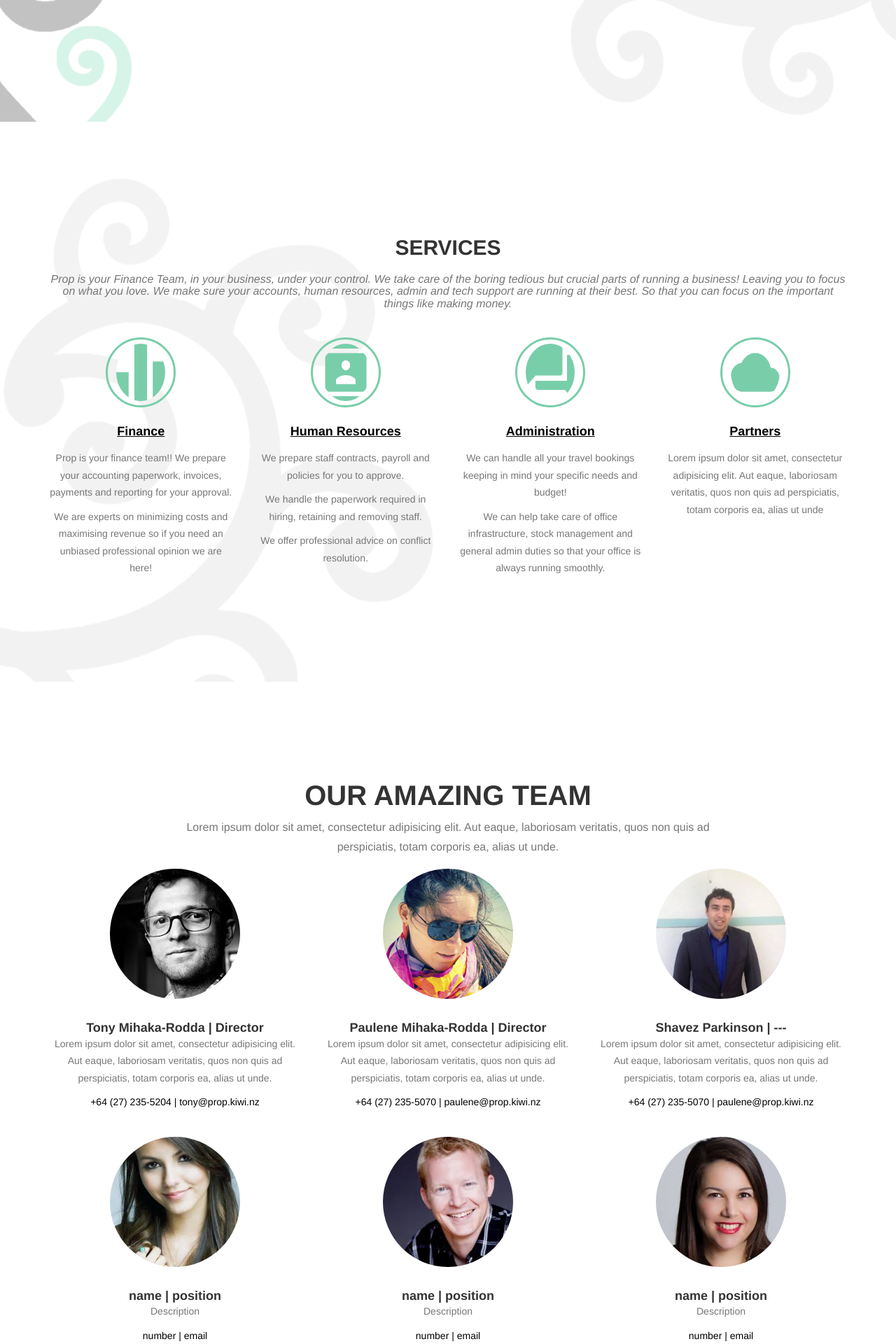
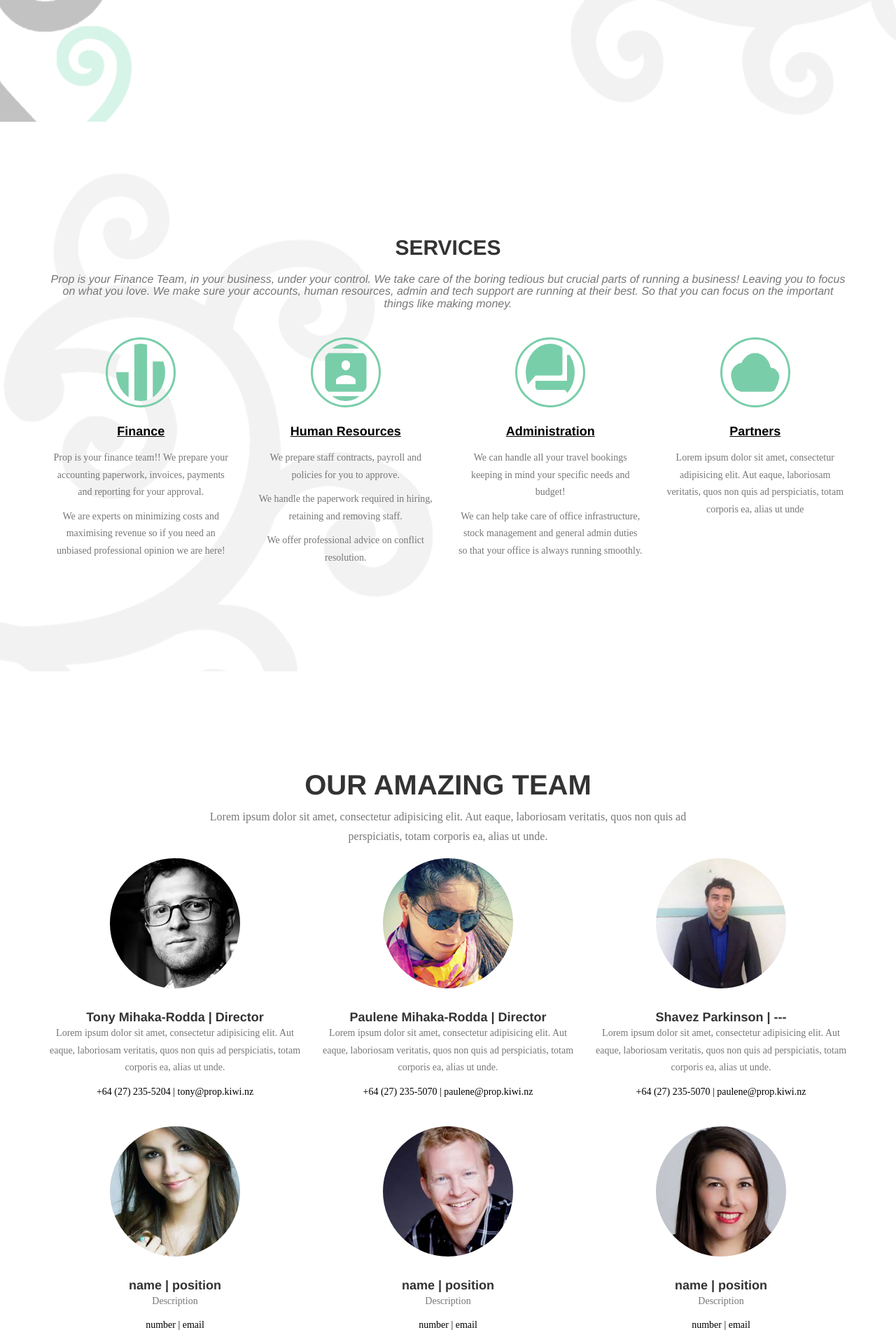
Before and after one commit to patelvine/prop., a PHP site: page / in a window 1280 px wide. Shown: the part 681-2601 px from the top of the page at 70% size. Run offline with PHP 8.4, Linux system fonts and the light colour scheme.

Commit message:
changed a few details

```diff
--- a/assets/css/style.css
+++ b/assets/css/style.css
@@ -9,7 +9,7 @@
 
 body {
   overflow-x: hidden;
-  font-family: "Roboto Slab", "Helvetica Neue", Helvetica, Arial, sans-serif;
+  font-family: "Roboto Slab";
 }
 .text-muted {
   color: #777777;
```
Also changed, not shown: package.json (+5 -6 lines), README.md, assets/img/icons/facebook-logo-button.png (deleted), assets/img/icons/linkedin-button.png (deleted), assets/img/icons/twitter-logo-button.png (deleted), assets/js/main.js (deleted).
